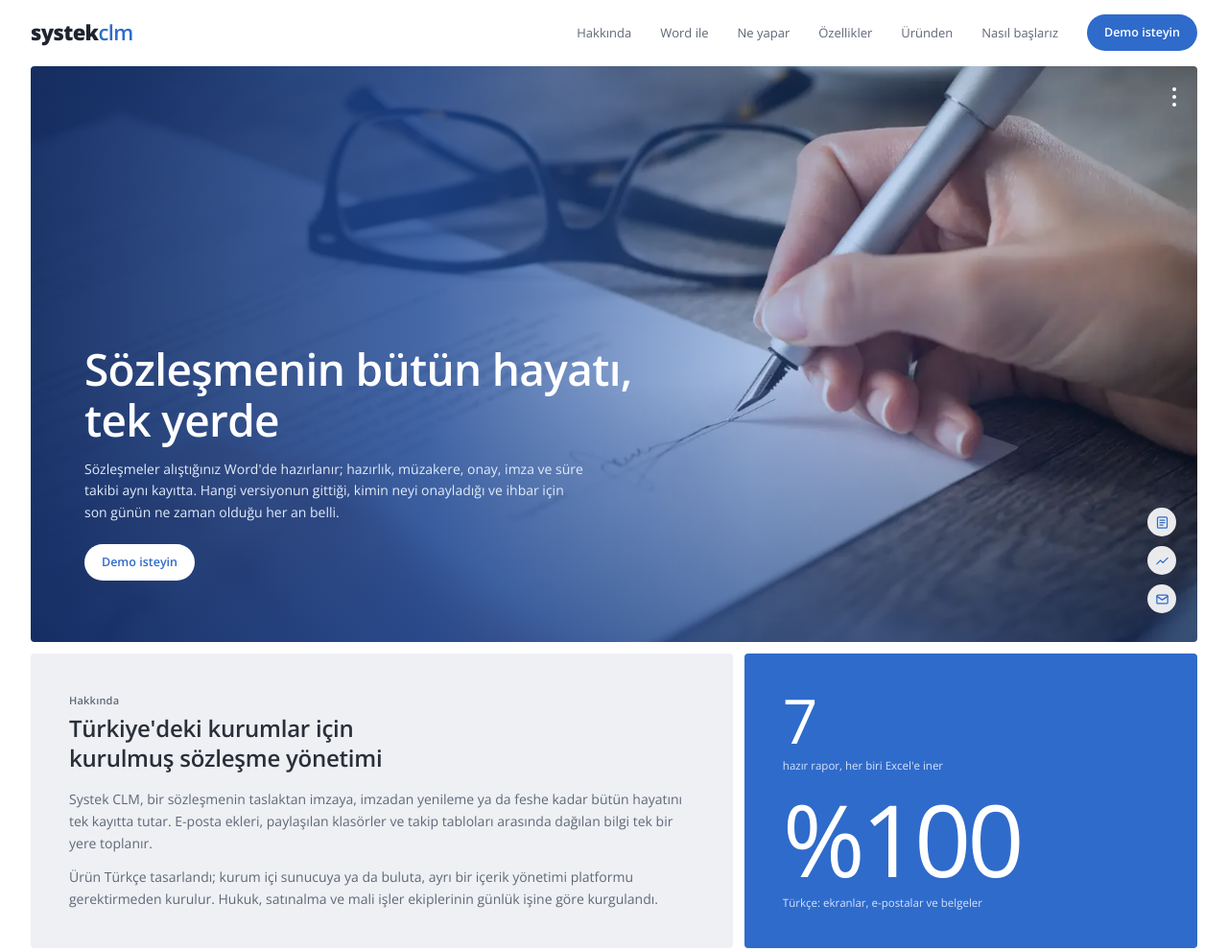
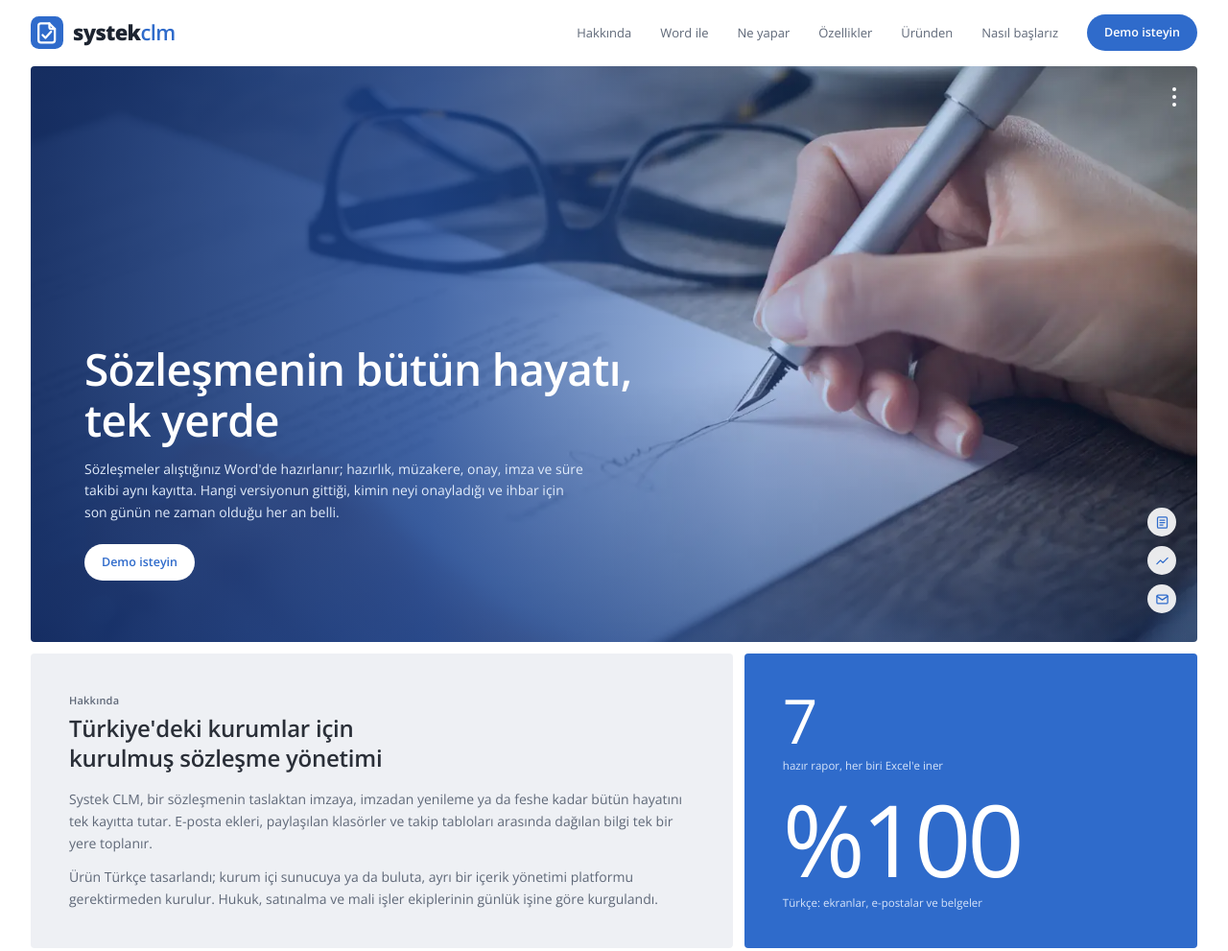
Before and after one commit to smailhan/systek-clm-site, a plain HTML site: page index.html in a window 1280 px wide. Shown: the top 991 px of the page at 96% size. Drawn offline with nearby package versions, Linux system fonts and the light colour scheme.

Commit message:
Logo: özgün işaret (belge + onay), üst/alt şerit ve sekme simgesi
Co-Authored-By: Claude Opus 5.5 <noreply@anthropic.com>

```diff
--- a/index.html
+++ b/index.html
@@ -8,13 +8,14 @@
 <link rel="preconnect" href="https://fonts.googleapis.com">
 <link rel="preconnect" href="https://fonts.gstatic.com" crossorigin>
 <link href="https://fonts.googleapis.com/css2?family=Open+Sans:wght@300;400;500;600;700;800&display=swap" rel="stylesheet">
+<link rel="icon" href="assets/logo-isaret.svg" type="image/svg+xml">
 <link rel="stylesheet" href="styles.css">
 </head>
 <body>
 
 <header class="ust">
   <div class="kap">
-    <a class="logo" href="index.html" aria-label="Systek CLM ana sayfa">systek<span>clm</span></a>
+    <a class="logo" href="index.html" aria-label="Systek CLM ana sayfa"><img class="logo-isaret" src="assets/logo-isaret.svg" alt="" width="34" height="34">systek<span>clm</span></a>
     <button class="menu-dugme" type="button" aria-label="Menüyü aç" aria-expanded="false" aria-controls="menu"><span></span><span></span><span></span></button>
     <nav class="menu" id="menu" aria-label="Ana menü">
       <a href="#hakkinda">Hakkında</a>
@@ -300,7 +301,7 @@
 <footer class="alt">
   <div class="kap">
     <div class="alt-ust">
-      <div><a class="logo" href="index.html">systek<span>clm</span></a><p>Sözleşmenin bütün hayatı, tek yerde. Türkiye'deki kurumlar için.</p></div>
+      <div><a class="logo" href="index.html"><img class="logo-isaret" src="assets/logo-isaret.svg" alt="" width="34" height="34">systek<span>clm</span></a><p>Sözleşmenin bütün hayatı, tek yerde. Türkiye'deki kurumlar için.</p></div>
       <div><h4>Ürün</h4><ul><li><a href="muzakere.html">Hazırlık ve müzakere</a></li><li><a href="onay-imza.html">Onay ve imza</a></li><li><a href="raporlar.html">Süre takibi ve raporlar</a></li><li><a href="yapay-zeka.html">Yapay zekâ</a></li></ul></div>
       <div><h4>Kurumsal</h4><ul><li><a href="index.html#hakkinda">Hakkında</a></li><li><a href="index.html#nasil">Nasıl başlarız</a></li><li><a href="#">KVKK aydınlatma metni</a></li><li><a href="#">Kullanım koşulları</a></li></ul></div>
       <div><h4>İletişim</h4><ul><li><a href="mailto:[e-posta]">[e-posta]</a></li><li><a href="tel:+902623414807">0262 341 48 07</a></li><li>Başiskele / Kocaeli</li></ul></div>
--- a/styles.css
+++ b/styles.css
@@ -45,7 +45,8 @@ h1, h2, h3 { font-family: var(--baslik); letter-spacing: -.01em; }
 .ust { position: sticky; top: 0; z-index: 20; background: rgba(255, 255, 255, .94); backdrop-filter: blur(8px); border-bottom: 1px solid transparent; }
 .ust.golgeli { border-bottom-color: var(--gri-koyu); }
 .ust .kap { display: flex; align-items: center; justify-content: space-between; height: 68px; }
-.logo { font-family: var(--baslik); font-size: 22px; font-weight: 800; letter-spacing: -.03em; color: var(--metin); }
+.logo { font-family: var(--baslik); font-size: 22px; font-weight: 800; letter-spacing: -.03em; color: var(--metin); display: inline-flex; align-items: center; }
+.logo-isaret { width: 34px; height: 34px; flex: none; margin-right: 10px; }
 .logo span { color: var(--mavi); font-weight: 600; }
 .menu { display: flex; align-items: center; gap: 30px; font-size: 13px; color: var(--soluk); }
 .menu a:not(.hap):hover { color: var(--metin); }
@@ -218,6 +219,7 @@ h1, h2, h3 { font-family: var(--baslik); letter-spacing: -.01em; }
 .alt { padding: 40px 0 26px; }
 .alt-ust { display: grid; grid-template-columns: 1.4fr repeat(3, 1fr); gap: 30px; padding-bottom: 28px; }
 .alt .logo { font-size: 30px; }
+.alt .logo-isaret { width: 42px; height: 42px; margin-right: 12px; }
 .alt-ust p { font-size: 11.5px; color: var(--soluk); margin-top: 6px; max-width: 240px; }
 .alt h4 { font-size: 12px; font-weight: 700; margin-bottom: 8px; font-family: var(--baslik); }
 .alt ul { list-style: none; display: grid; gap: 4px; font-size: 11.5px; color: var(--soluk); }
```
Also changed, not shown: muzakere.html (+3 -2 lines), onay-imza.html (+3 -2 lines), raporlar.html (+3 -2 lines), yapay-zeka.html (+3 -2 lines), assets/logo-isaret.svg (added).
